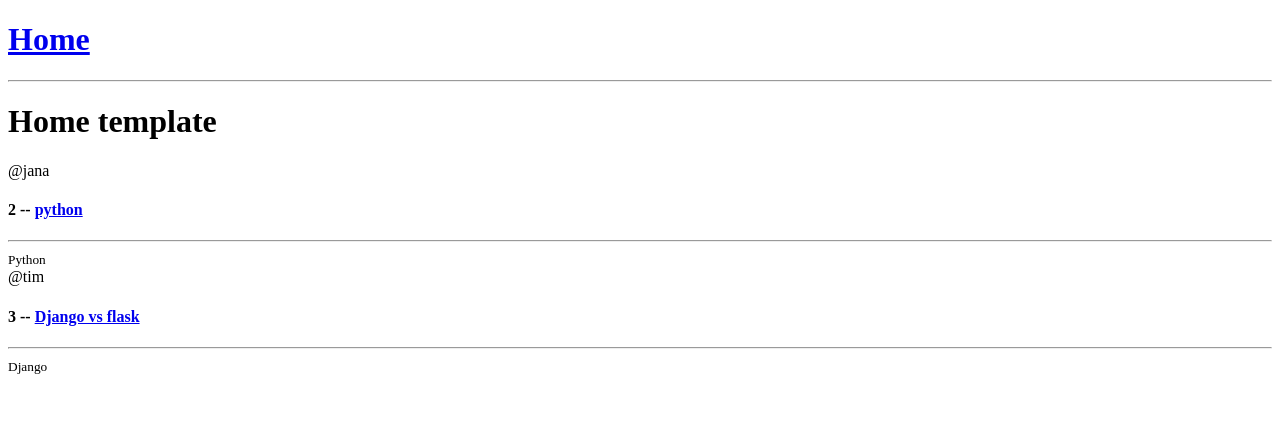
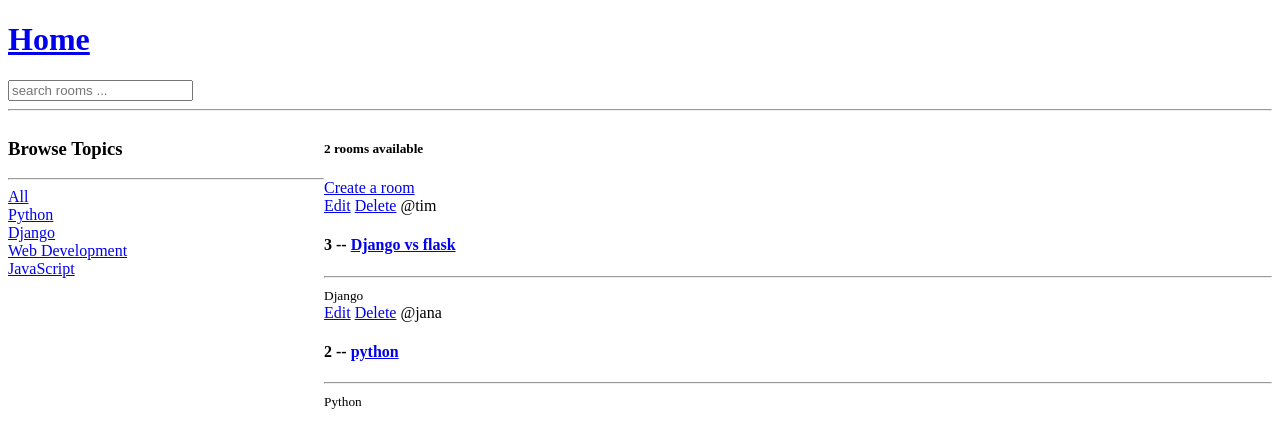
Before and after one commit to pjanardhan7u/studybud, a Django app: page / in a window 1280 px wide. Shown: the top 448 px of the page. Run offline with Django 5.2, Linux system fonts and the light colour scheme; data comes from the database, SQL or seed files in the repository; both versions use the stored data as it was after the commit.

Commit message:
Room CRUD operations done

```diff
--- a/base/models.py
+++ b/base/models.py
@@ -1,6 +1,5 @@
 from django.db import models
 from django.contrib.auth.models import User
-
 
 
 # topic can have multiple rooms a room can have one topic
@@ -21,6 +20,9 @@ class Room(models.Model):
     updated=models.DateTimeField(auto_now=True)
     created=models.DateTimeField(auto_now_add=True)
 
+    class Meta:
+        ordering=['-updated','-created']
+
     def __str__(self):
         return self.name
 
--- a/base/templates/base/home.html
+++ b/base/templates/base/home.html
@@ -1,23 +1,58 @@
 {% extends 'main.html' %}
-
 
 {% block content %}
 
-<h1>Home template</h1>
 
-<div>
+<style>
+    .home-container{
+        display:grid;
+        grid-template-columns: 1fr 3fr
+    }
+</style>
+
+
+<div class="home-container">
     <div>
+        <h3>Browse Topics</h3>
+        <hr>
 
-        {% for room in rooms %}
+        <div>
+            <a href="{% url 'home' %}">All</a>
+        </div>
+
+        {% for topic in topics %}
+
+        <div>
+            <a href="{% url 'home' %}?q={{topic.name}}">{{topic.name}}</a>
+        </div>
+
+
+        {% endfor %}
+
+    </div>
+    <div>
+        <h5>{{room_count}} rooms available</h5>
+        <a href="{% url 'create-room' %}">Create a room</a>
+        <div>
+
+            {% for room in rooms %}
             <div>
+                <a href="{% url 'update-room' room.id %}">Edit</a>
+                <a href="{% url 'delete-room' room.id %}">Delete</a>
                 <span>@{{room.host.username}}</span>
                 <h4>{{room.id}}   -- <a href="{% url 'room' room.id %}">  {{room.name}}</a> </h4>
                 <hr>
                 <small>{{room.topic.name}}</small>
             </div>
 
-        {% endfor %}
+            {% endfor %}
+        </div>
+
     </div>
+
+
+
+
 
 
 </div>
--- a/base/urls.py
+++ b/base/urls.py
@@ -7,4 +7,7 @@ from . import views
 urlpatterns = [
     path('',views.home,name="home"),
     path('room/<str:pk>/',views.room,name="room"),
+    path('create-room/',views.createRoom,name="create-room"),
+    path('update-room/<str:pk>/',views.updateRoom,name="update-room"),
+    path('delete-room/<str:pk>/',views.deleteRoom,name="delete-room"),
 ]
--- a/base/views.py
+++ b/base/views.py
@@ -1,7 +1,8 @@
-from django.shortcuts import render
+from django.shortcuts import render , redirect
 from django.http import HttpResponse
-from .models import Room
-
+from .models import Room, Topic
+from .forms import RoomForm
+from django.db.models import Q
 
 
 rooms=[
@@ -10,14 +11,57 @@ rooms=[
     {'id':3,'name':'lets learn C++'},
 ]
 
+def home(request):
+    q=request.GET.get('q') if request.GET.get('q')!=None else ''
 
-
-def home(request):
-    rooms=Room.objects.all()
-    return render(request,'base/home.html',{'rooms':rooms})
+    rooms=Room.objects.filter(
+        Q(topic__name__icontains=q) |
+        Q(name__icontains=q) |
+        Q(description__icontains=q)
+        )
+    room_count=rooms.count()
+    topics=Topic.objects.all()
+    context={'rooms':rooms,'topics':topics,'room_count':room_count}
+    return render(request,'base/home.html',context)
 
 
 def room(request,pk):
     room=Room.objects.get(id=pk)
     context={'room':room}
     return render(request,'base/room.html',context)
+
+
+def createRoom(request):
+    form=RoomForm()
+    if request.method == 'POST':
+        form=RoomForm(request.POST)
+        if form.is_valid():
+            form.save()
+            return redirect('home')
+
+
+    context={'form':form}
+    return render(request,'base/room_form.html',context)
+
+
+def updateRoom(request,pk):
+    room = Room.objects.get(id=pk)
+    form=RoomForm(instance=room)
+    if request.method=='POST':
+        form=RoomForm(request.POST,instance=room)
+        if form.is_valid():
+            form.save()
+            return redirect('home')
+
+    context={'form':form}
+    return render(request,'base/room_form.html',context)
+
+
+def deleteRoom(request,pk):
+    room = Room.objects.get(id=pk)
+
+    if request.method=='POST':
+        room.delete()
+        return redirect('home')
+
+    return render(request,'base/delete.html',{'obj':room})
--- a/templates/navbar.html
+++ b/templates/navbar.html
@@ -2,4 +2,10 @@
     <h1>Home</h1>
 </a>
 
+<form method="GET" action="{% url 'home' %}">
+    <input type="text" name="q" placeholder="search rooms ...">
+</form>
+
+
+
 <hr>
```
Also changed, not shown: base/forms.py (added, +8 -0 lines), base/templates/base/delete.html (added, +22 -0 lines), base/templates/base/room_form.html (added, +16 -0 lines), db.sqlite3.
